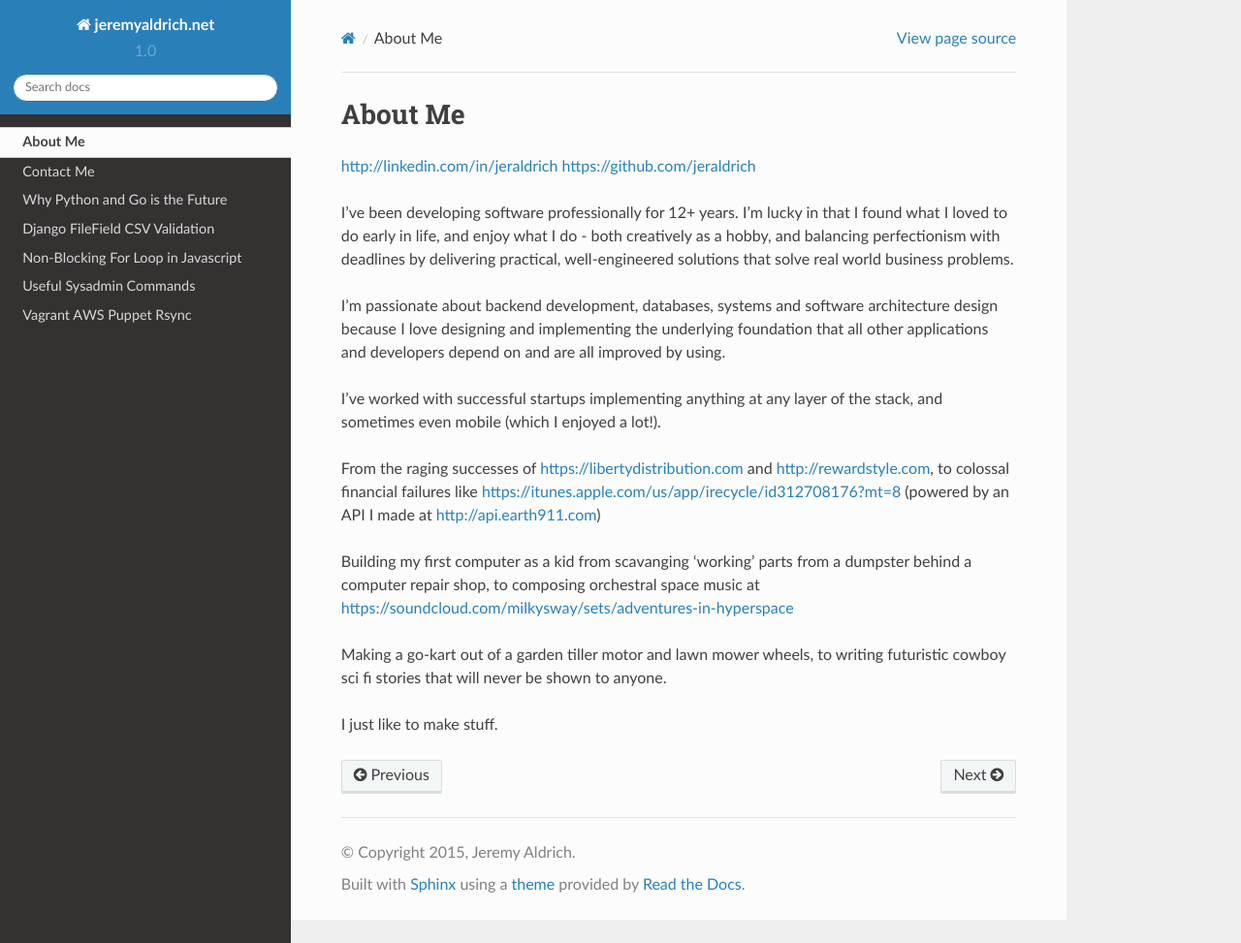
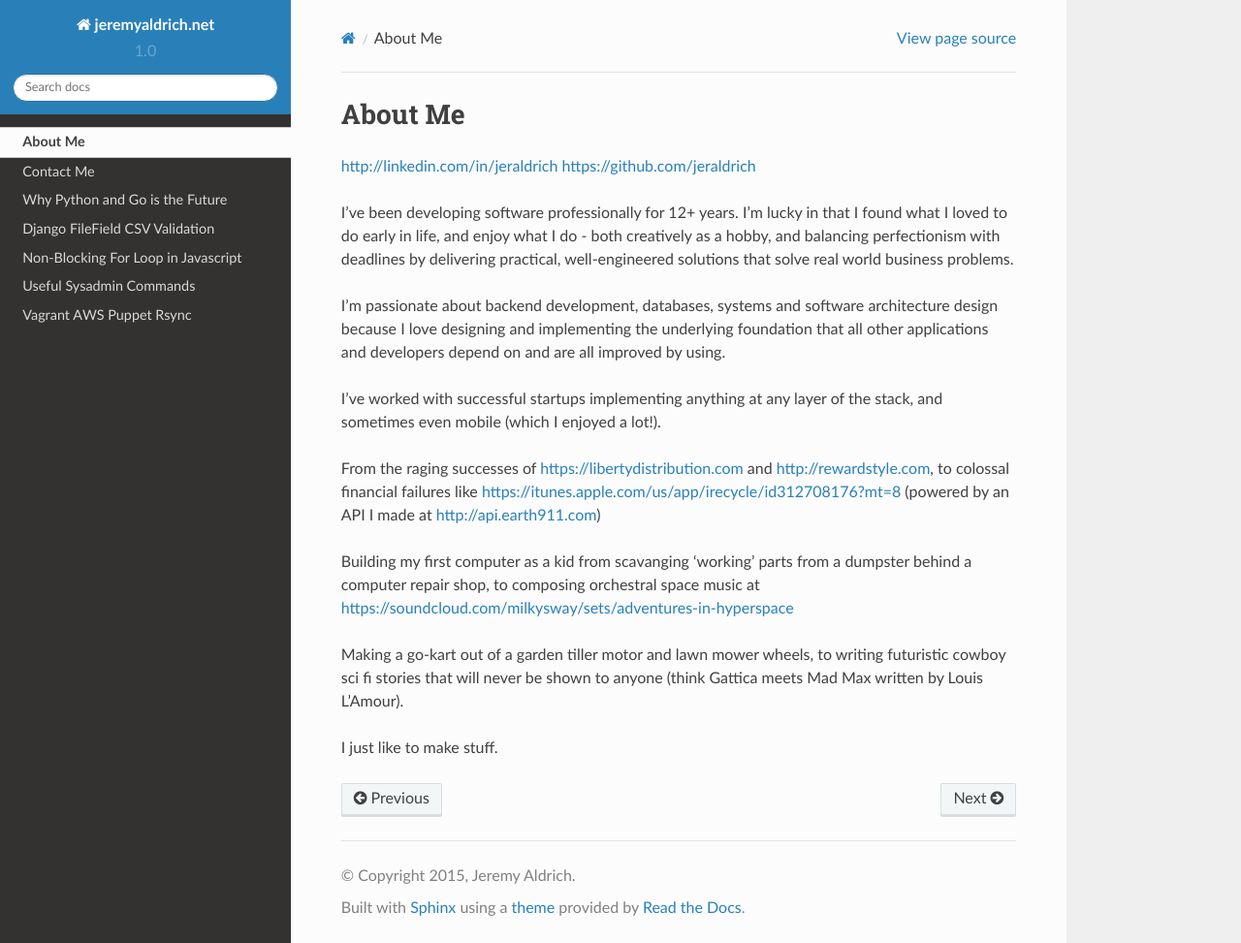
Before and after one commit to jeraldrich/blog, a Sphinx documentation site: the page built from docs/about_me.rst, in a window 1280 px wide and 973 px high. Shown: the whole window at 97% size. Built offline with Sphinx 7.4.7 and the Read the Docs theme 2.0.0, drawn with Linux system fonts in a browser that asks for light colours.

Commit message:
update aboutme

```diff
--- a/docs/about_me.rst
+++ b/docs/about_me.rst
@@ -15,6 +15,6 @@ From the raging successes of https://libertydistribution.com and http://rewardst
 
 Building my first computer as a kid from scavanging 'working' parts from a dumpster behind a computer repair shop, to composing orchestral space music at https://soundcloud.com/milkysway/sets/adventures-in-hyperspace
 
-Making a go-kart out of a garden tiller motor and lawn mower wheels, to writing futuristic cowboy sci fi stories that will never be shown to anyone.
+Making a go-kart out of a garden tiller motor and lawn mower wheels, to writing futuristic cowboy sci fi stories that will never be shown to anyone (think Gattica meets Mad Max written by Louis L'Amour).
 
 I just like to make stuff.
```
